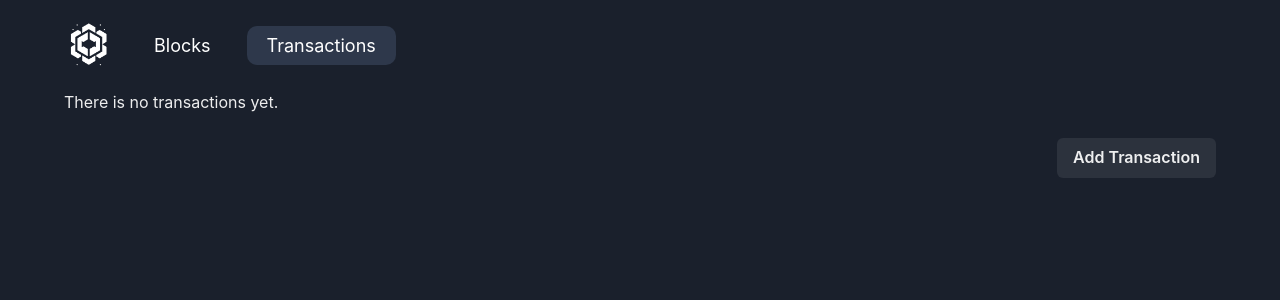
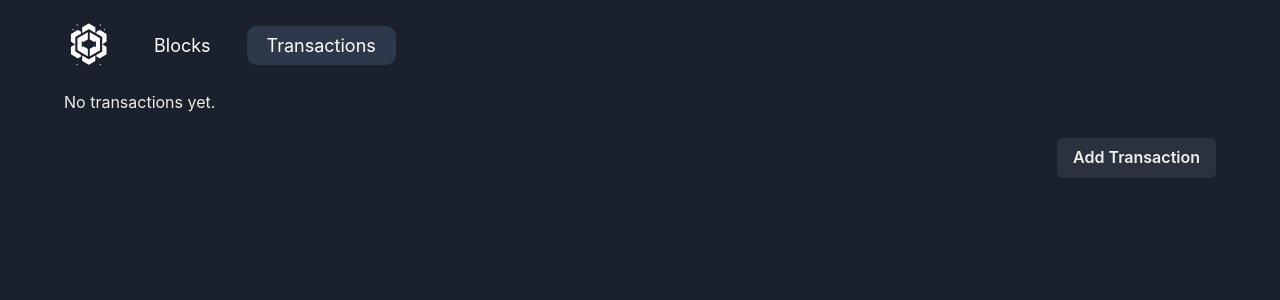
Before and after one commit to okr-go-club/blockchain, a React (Create React App) app in the folder frontend/: page /transactions in a window 1280 px wide. Shown: the top 300 px of the page. Built offline with nearby package versions, Linux system fonts and the light colour scheme; no server answers.

Commit message:
simplify message

```diff
--- a/frontend/src/BlocksTable.tsx
+++ b/frontend/src/BlocksTable.tsx
@@ -45,7 +45,7 @@ export default function BlocksTable({ blocks }: BlocksTableProps) {
 
     function renderCellData(column: Column, row: BlockProps) {
         if (column.key === 'transactions') {
-            if (!row[column.key]) return <>There is no transactions yet.</>
+            if (!row[column.key]) return <>No transactions yet.</>
             return <TransactionsModalButton caption={'Transactions'} transactions={row[column.key]} />;
         } else if (column.key === 'hash' || column.key === 'previousHash') {
             return (
--- a/frontend/src/TransactionsPage.tsx
+++ b/frontend/src/TransactionsPage.tsx
@@ -20,7 +20,7 @@ export default function TransactionsPage({ caption }: { caption: string }) {
   if (!data || !data.length) {
     return (
       <>
-        <>There is no transactions yet.</>
+        <>No transactions yet.</>
         <Flex justifyContent={"flex-end"} my={6}>
           <AddTransactionsModalButton />
         </Flex>
```
